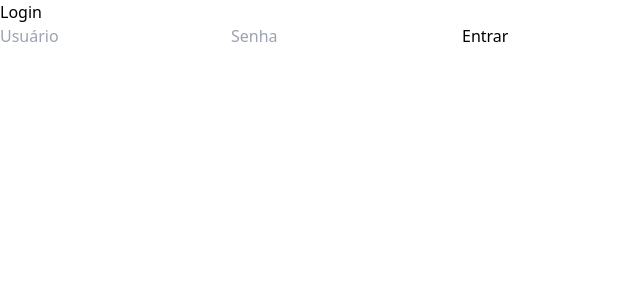
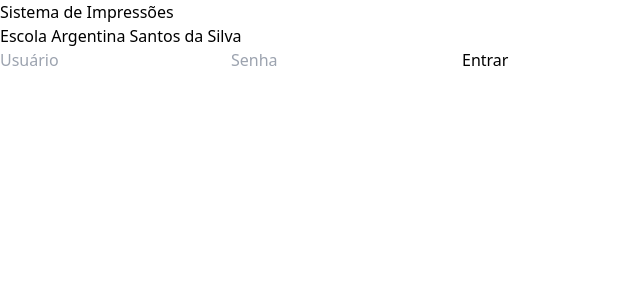
Before and after one commit to franciscoxml/sistema-escola, a React (Vite) app: page / in a window 1280 px wide. Shown: the top 300 px of the page, without its empty margins (0-640 px from the left). Built offline with nearby package versions, Linux system fonts and the light colour scheme.

Commit message:
Atualiza Aparencia

```diff
--- a/src/App.jsx
+++ b/src/App.jsx
@@ -203,9 +203,15 @@ if (!logado) {
 
         <h1 className="text-4xl text-white font-bold mb-6">
 
-          Login
+          Sistema de Impressões
 
         </h1>
+
+<p className="text-slate-400 mb-6">
+
+Escola Argentina Santos da Silva
+
+</p>
 
         <input
           type="text"
@@ -273,7 +279,7 @@ setLogado(true)
 
           }}
 
-          className="w-full bg-blue-600 hover:bg-blue-700 p-4 rounded-xl text-white"
+          className="w-full bg-green-600 hover:bg-green-700"
 
         >
 
@@ -291,7 +297,7 @@ setLogado(true)
 
   return (
 
-    <div className="flex min-h-screen bg-gradient-to-br from-[#020617] via-[#0f172a] to-black text-white">
+    <div className="flex min-h-screen bg-gradient-to-br from-blue-950 via-slate-900 to-green-950">
 
       {/* MENU */}
 
@@ -301,13 +307,13 @@ setLogado(true)
 
     <div>
 
-      <h1 className="text-4xl font-black tracking-tight">
-        NEXUS
-      </h1>
+      <h1 className="text-3xl font-black tracking-tight text-blue-400">
+  Escola Argentina Santos da Silva
+</h1>
 
       <p className="text-slate-400 mt-2">
-        Gestão Escolar
-      </p>
+  Sistema Interno de Controle de Impressões
+</p>
 
     </div>
 
@@ -407,17 +413,17 @@ className="w-full bg-gradient-to-r from-red-600 to-red-700 hover:scale-105 trans
 
   <div>
 
-    <h1 className="text-6xl font-black tracking-tight">
+    <h1 className="text-5xl font-black tracking-tight text-blue-400">
 
-      Controle de Impressões
+Escola Argentina Santos da Silva
 
-    </h1>
+</h1>
 
     <p className="mt-3 text-slate-300 text-lg">
 
-      Sistema interno escolar
+Sistema de Controle de Impressões e Documentos
 
-    </p>
+</p>
 
   </div>
 
@@ -460,11 +466,11 @@ className="bg-slate-800 border border-slate-700 px-5 py-3 rounded-2xl text-white
 
     <div className="flex items-center gap-3 bg-slate-800 px-4 py-3 rounded-2xl">
 
-      <div className="w-12 h-12 rounded-full bg-blue-600 flex items-center justify-center font-bold text-lg">
+      <div className="w-12 h-12 rounded-full bg-green-600 flex items-center justify-center font-bold text-lg">
 
-        A
+🏫
 
-      </div>
+</div>
 
       <div>
 
```
